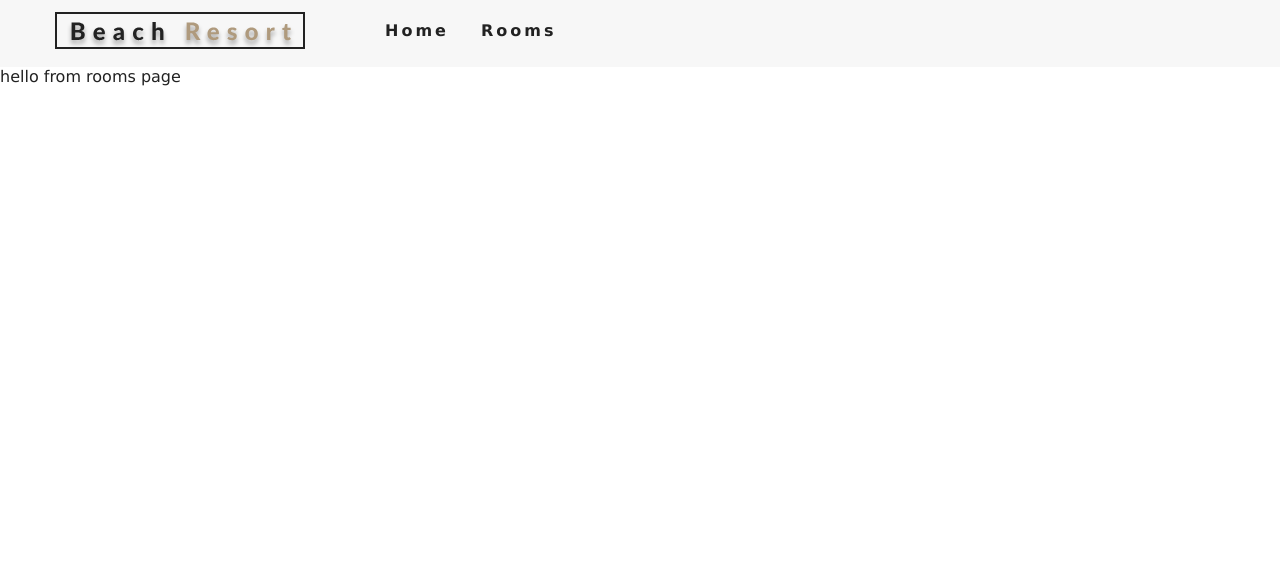
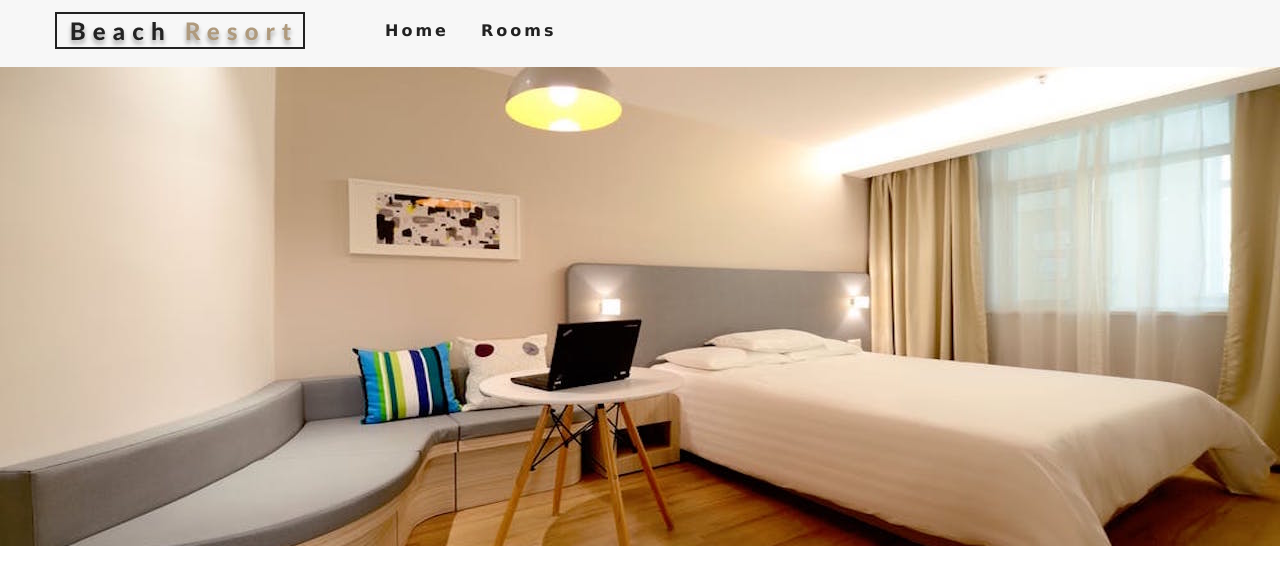
Before and after one commit to mjkimi/mammothpark, a React (Create React App) app: page /rooms in a window 1280 px wide. Shown: the top 584 px of the page. Built offline with nearby package versions, Linux system fonts and the light colour scheme.

Commit message:
Landing background for every component

```diff
--- a/src/App.css
+++ b/src/App.css
@@ -155,20 +155,20 @@ h6 {
   }
 }
 /* end of navbar */
-/* Hero */
-.defaultHero,
-.roomsHero {
+/* Showcase */
+.defaultShowcase,
+.roomsShowcase {
   min-height: calc(100vh - 66px);
   background: url('./images/defaultBcg.jpeg') center/cover no-repeat;
   display: flex;
   align-items: center;
   justify-content: center;
 }
-.roomsHero {
+.roomsShowcase {
   background-image: url('./images/room-2.jpeg');
   min-height: 60vh;
 }
-/* End of Hero */
+/* End of Showcase */
 /* Banner */
 .banner {
   display: inline-block;
--- a/src/components/Error.js
+++ b/src/components/Error.js
@@ -1,7 +1,7 @@
 import React from 'react';
-
+import Landing from './layout/Landing';
 const Error = () => {
-  return <div>error page</div>;
+  return <Landing />;
 };
 
 export default Error;
--- a/src/components/Home.js
+++ b/src/components/Home.js
@@ -1,7 +1,8 @@
 import React from 'react';
+import Landing from './layout/Landing';
 
 const Home = () => {
-  return <div>hello from home page</div>;
+  return <Landing landing="defaultShowcase" />;
 };
 
 export default Home;
--- a/src/components/Rooms.js
+++ b/src/components/Rooms.js
@@ -1,7 +1,8 @@
 import React from 'react';
+import Landing from './layout/Landing';
 
 const Rooms = () => {
-  return <div>hello from rooms page</div>;
+  return <Landing landing="roomsShowcase" />;
 };
 
 export default Rooms;
--- /dev/null
+++ b/src/components/layout/Landing.js
@@ -0,0 +1,11 @@
+import React from 'react';
+
+const Landing = ({ children, landing }) => {
+  return <header className={landing}>{children}</header>;
+};
+
+Landing.defaultProps = {
+  landing: 'defaultShowcase'
+};
+
+export default Landing;
```
